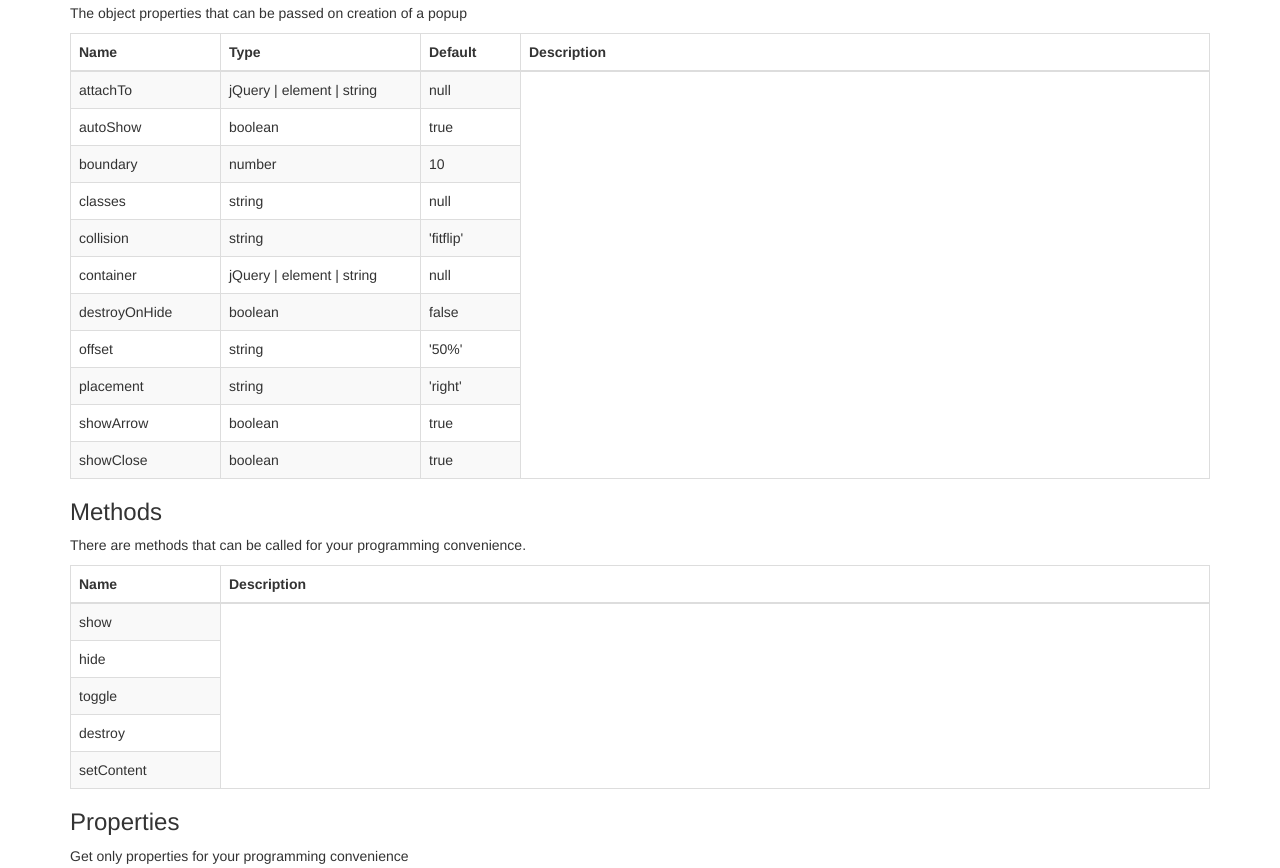
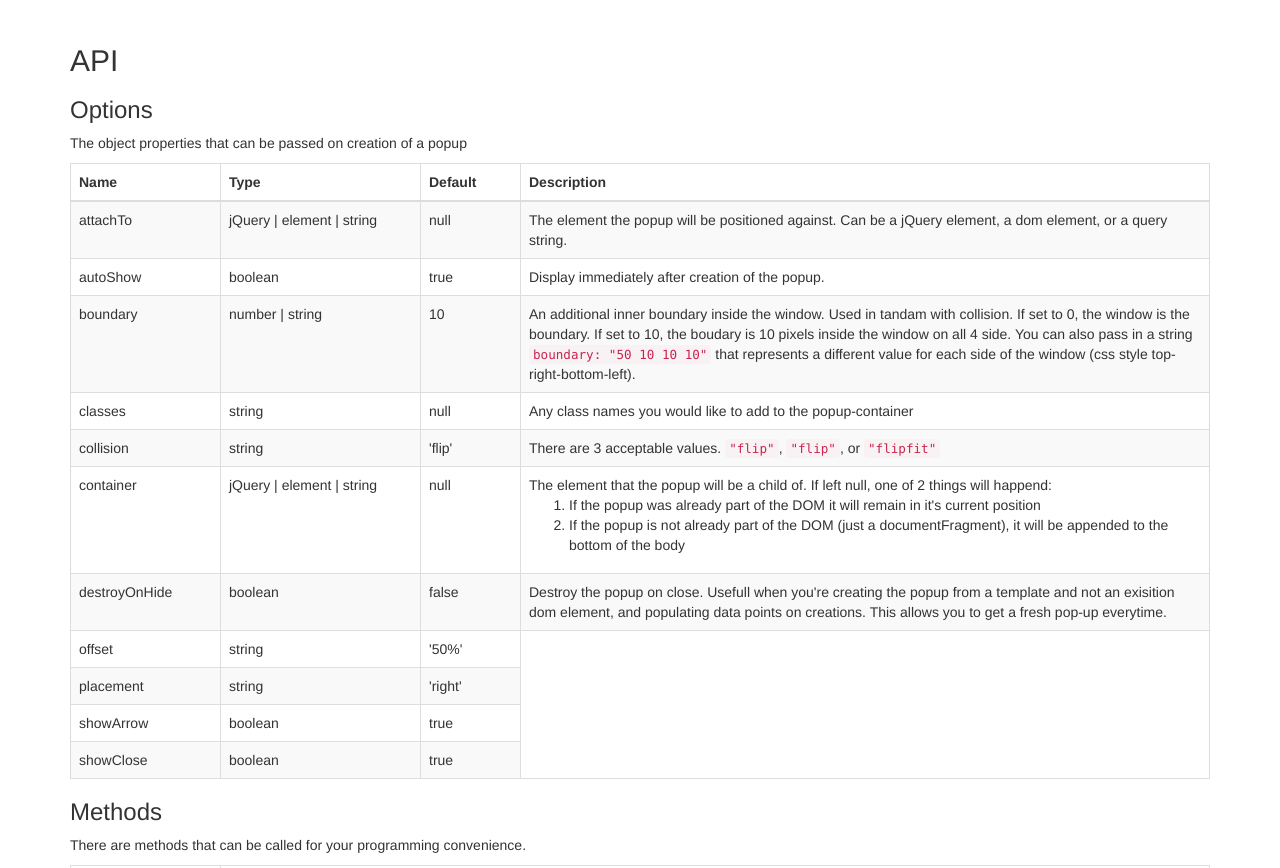
Before and after one commit to Encrypter8/Popups, a website: page demo/demo.html in a window 1280 px wide. Shown: the part 1868-2736 px from the top of the page. Drawn offline with Linux system fonts and the light colour scheme.

Commit message:
updated demo.html a bit

```diff
--- a/demo/demo.html
+++ b/demo/demo.html
@@ -46,6 +46,9 @@
 
 	<article id="about">
 		<h2>About</h2>
+		<p>jquery.popups.js is a css driven popup and dialog creator. Though it can serve many other purposed such as dropdown menu.</p>
+		<p>Unlike most other jQuery plug-ins that wrap up all the styles in the javascript, this script is depended on a well maintains css file, not only for the style of the popup, but for it's placement as well.</p>
+		<p>The plugin will position of the element it is being called in against the <code>attachTo</code> element passed in options. It will be place on a specific side of that via the <code>placement</code>. And here is the important bit, if <code>placement: right</code>, then the popover will be placed flush against <code>attachTo</code> by it's most outer boundry, including the margin!</p>
 	</article>
 
 	<article id="getting-started">
@@ -186,36 +189,48 @@
 						<td>attachTo</td>
 						<td>jQuery | element | string</td>
 						<td>null</td>
+						<td>The element the popup will be positioned against. Can be a jQuery element, a dom element, or a query string.</td>
 					</tr>
 					<tr>
 						<td>autoShow</td>
 						<td>boolean</td>
 						<td>true</td>
+						<td>Display immediately after creation of the popup.</td>
 					</tr>
 					<tr>
 						<td>boundary</td>
-						<td>number</td>
+						<td>number | string</td>
 						<td>10</td>
+						<td>An additional inner boundary inside the window. Used in tandam with collision. If set to 0, the window is the boundary. If set to 10, the boudary is 10 pixels inside the window on all 4 side. You can also pass in a string <code>boundary: "50 10 10 10"</code> that represents a different value for each side of the window (css style top-right-bottom-left).</td>
 					</tr>
 					<tr>
 						<td>classes</td>
 						<td>string</td>
 						<td>null</td>
+						<td>Any class names you would like to add to the popup-container</td>
 					</tr>
 					<tr>
 						<td>collision</td>
 						<td>string</td>
-						<td>'fitflip'</td>
+						<td>'flip'</td>
+						<td>There are 3 acceptable values. <code>"flip"</code>, <code>"flip"</code>, or <code>"flipfit"</code></td>
 					</tr>
 					<tr>
 						<td>container</td>
 						<td>jQuery | element | string</td>
 						<td>null</td>
+						<td>The element that the popup will be a child of. If left null, one of 2 things will happend:
+							<ol>
+								<li>If the popup was already part of the DOM it will remain in it's current position</li>
+								<li>If the popup is not already part of the DOM (just a documentFragment), it will be appended to the bottom of the body</li>
+							</ol>
+						</td>
 					</tr>
 					<tr>
 						<td>destroyOnHide</td>
 						<td>boolean</td>
 						<td>false</td>
+						<td>Destroy the popup on close. Usefull when you're creating the popup from a template and not an exisition dom element, and populating data points on creations. This allows you to get a fresh pop-up everytime.</td>
 					</tr>
 					<tr>
 						<td>offset</td>
```
